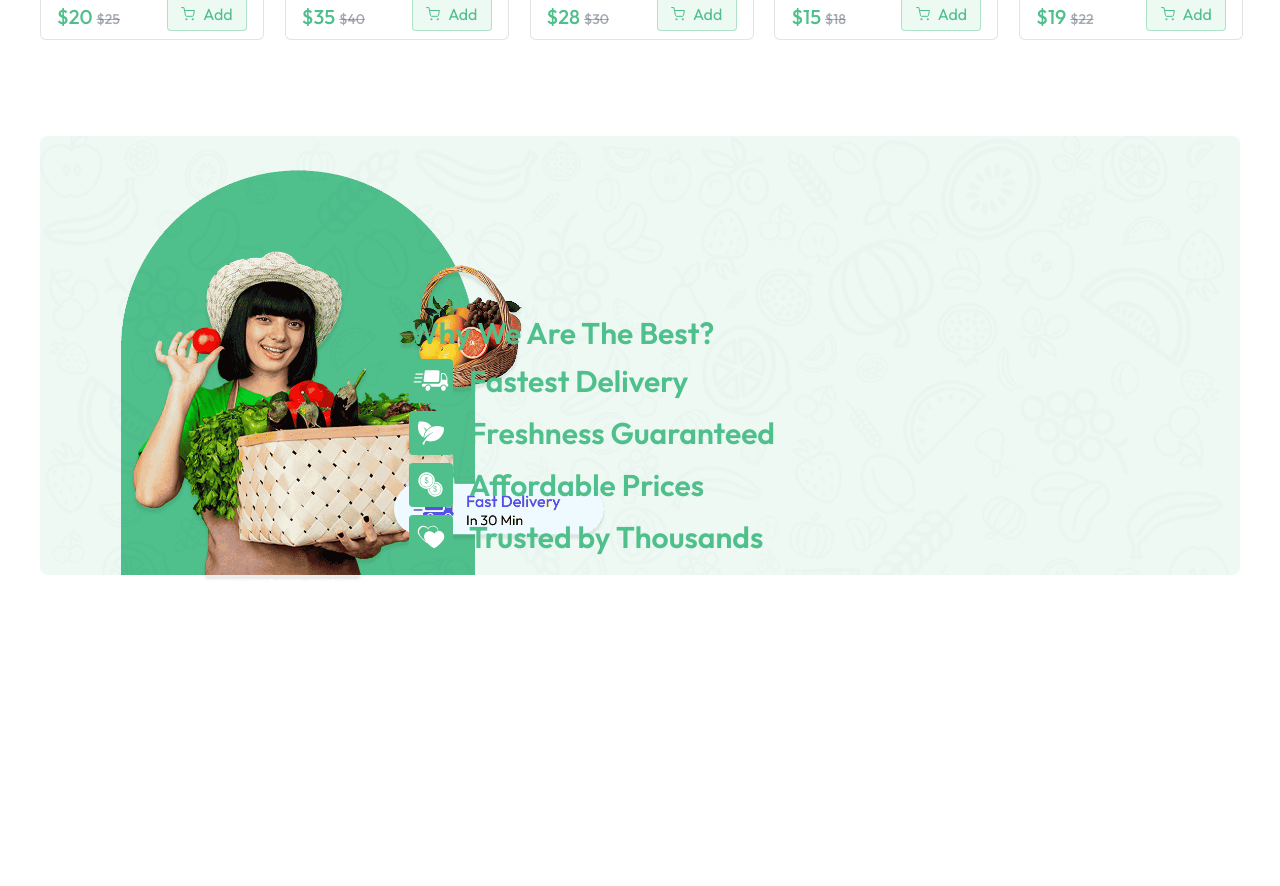
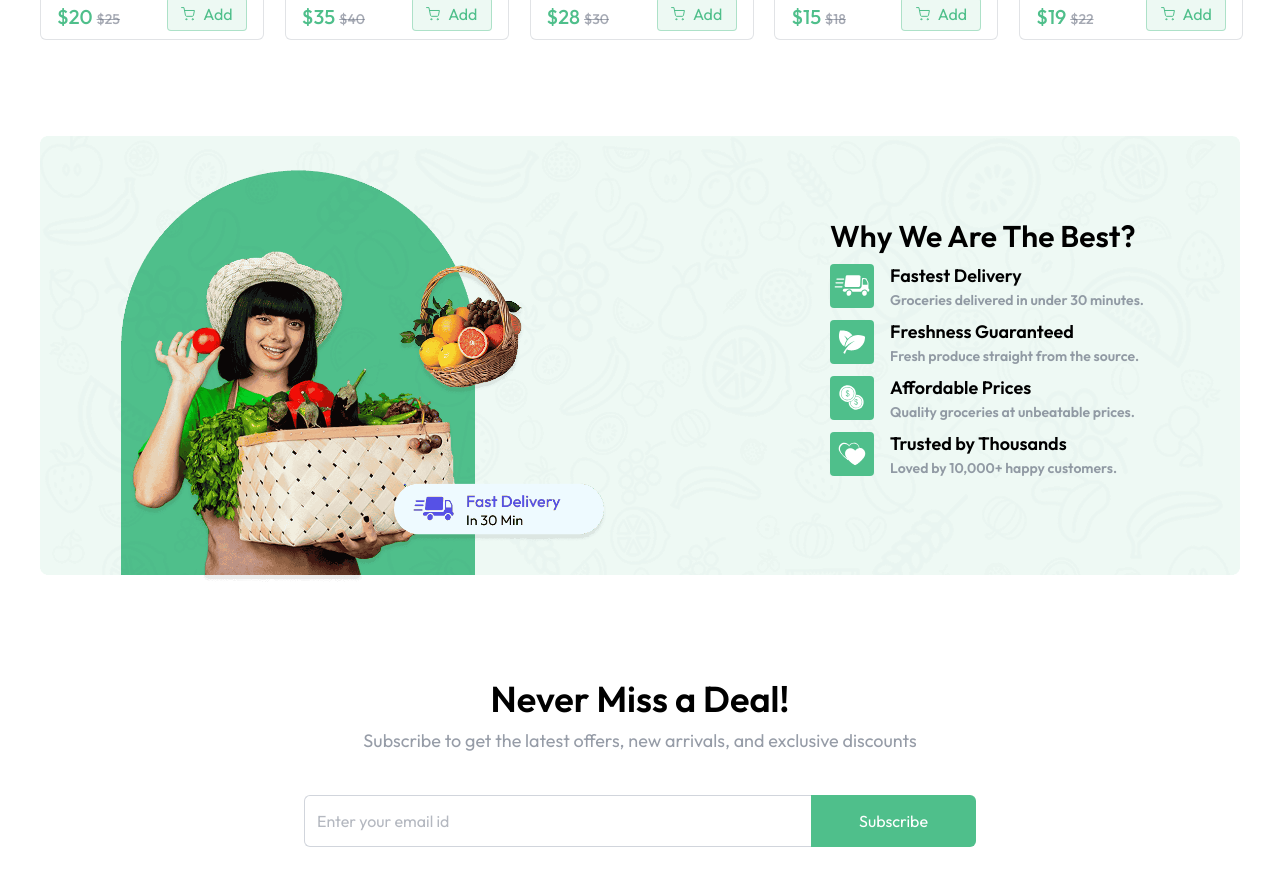
Before and after one commit to parastuteja/GrocyGo, a React (Vite) app in the folder Client/: page / in a window 1280 px wide. Shown: the part 1200-2086 px from the top of the page. Before the commit the page ends 1783 px from the top, so only its background shows below. Built offline with nearby package versions, Linux system fonts and the light colour scheme.

Commit message:
Update Bottom Banner

```diff
--- a/Client/src/Components/BottomBanner.jsx
+++ b/Client/src/Components/BottomBanner.jsx
@@ -7,14 +7,17 @@
 
 <img src={assets.bottom_banner_image} alt="bannner" className='w-full hidden md:block'/>
 <img src={assets.bottom_banner_image_sm} alt="bannner" className='w-full  md:hidden'/>
-<div className='absolute inset-0 flex flex col items-center md:items-end md:justify-center
+<div className='absolute inset-0 flex flex-col items-center md:items-end md:justify-center
 pt-16 md:pt-0 md:pr-24'>
-    <div className='text-2xl md:text-3xl font-semibold text-primary mb-6'>
+    <div className='text-2xl md:text-3xl font-semibold mb-6'>
         <h1>Why We Are The Best?</h1>
         {features.map((feature,index)=>(<div key={index} className='flex items-center
         gap-4 mt-2'>
 <img src={feature.icon} alt={feature.title} className='md:w-11 w-9' />
-<h3>{feature.title}</h3>
+<div>
+<h3 className='text-lg mid:text-xl font-semibold'>{feature.title}</h3>
+<p className='text-gray-500/70 text-xs md:text-sm'>{feature.description}</p>
+</div>
         </div>))}
         </div>
 </div>
--- /dev/null
+++ b/Client/src/Components/NewsLetter.jsx
@@ -0,0 +1,27 @@
+import React from 'react'
+
+function NewsLetter() {
+  return (
+
+        <div className="flex flex-col items-center justify-center text-center space-y-2 mt-24 pb-14">
+            <h1 className="md:text-4xl text-2xl font-semibold">Never Miss a Deal!</h1>
+            <p className="md:text-lg text-gray-500/70 pb-8">
+                Subscribe to get the latest offers, new arrivals, and exclusive discounts
+            </p>
+            <form className="flex items-center justify-between max-w-2xl w-full md:h-13 h-12">
+                <input
+                    className="border border-gray-300 rounded-md h-full border-r-0 outline-none w-full rounded-r-none px-3 text-gray-500"
+                    type="text"
+                    placeholder="Enter your email id"
+                    required
+                />
+                <button type="submit" className="md:px-12 px-8 h-full text-white bg-primary hover:bg-primary-dull transition-all cursor-pointer rounded-md rounded-l-none">
+                    Subscribe
+                </button>
+            </form>
+        </div>
+    )
+
+}
+
+export default NewsLetter
--- a/Client/src/Pages/Home.jsx
+++ b/Client/src/Pages/Home.jsx
@@ -3,6 +3,8 @@
 import Categories from '../Components/Categories'
 import BestSeller from '../Components/BestSeller'
 import BottomBanner from '../Components/BottomBanner'
+import NewsLetter from '../Components/newsLetter'
+
 function Home() {
   return (
     <div className='mt-10 ml-10 mr-10'>
@@ -10,6 +12,7 @@
 <Categories/>
 <BestSeller/>
 <BottomBanner/>
+<NewsLetter/>
     </div>
   )
 }
```
